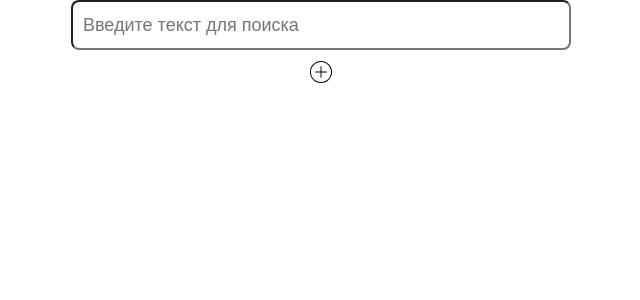
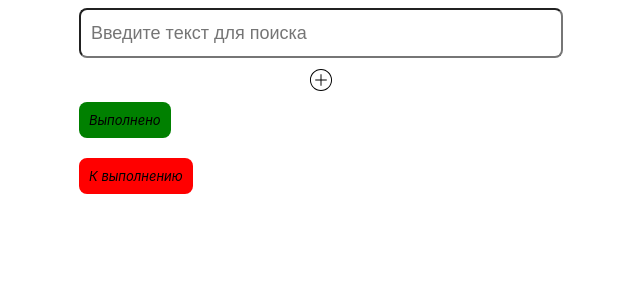
Before and after one commit to Amirka2/semecter_work_todo, a React (Create React App) app: page / in a window 1280 px wide. Shown: the top 300 px of the page, without its empty margins (319-959 px from the left). Built offline with nearby package versions, Linux system fonts and the light colour scheme.

Commit message:
feat: added memoization for filtered todo items, labels for checked and unchecked items

```diff
--- a/src/components/FilteredTodoItems/FilteredTodoItems.tsx
+++ b/src/components/FilteredTodoItems/FilteredTodoItems.tsx
@@ -1,4 +1,4 @@
-import React, {useState} from 'react';
+import React, {useMemo, useState} from 'react';
 import {useQuery} from "@tanstack/react-query";
 
 import {Multiplicator, Search, BaseTodoList} from "components";
@@ -16,6 +16,18 @@ export const FilteredTodoItems = () => {
 
   const [searchQuery, setSearchQuery] = useState('');
 
+  const filteredItems = useMemo(() => {
+    return allTodos?.filter(item => item.text.includes(searchQuery)) || []
+  }, [allTodos, isLoading, searchQuery]);
+
+  const checkedFilteredItems = useMemo(() => {
+    return filteredItems.filter(item => item.isChecked)
+  }, [filteredItems])
+
+  const uncheckedFilteredItems = useMemo(() => {
+    return filteredItems.filter(item => !item.isChecked)
+  }, [filteredItems])
+
   return isLoading ? (
     <p>loading</p>
     ) : (
@@ -25,9 +37,22 @@ export const FilteredTodoItems = () => {
         setSearchQuery={setSearchQuery}
       />
       <Multiplicator />
+      <Styles.LabelWrapper color={'green'}>
+        <Styles.Caption>
+          Выполнено
+        </Styles.Caption>
+      </Styles.LabelWrapper>
       <BaseTodoList
-        todoItems={allTodos?.filter(item => item.text.includes(searchQuery)) || []}
-        // FIXME засунуть в useCallback
+        todoItems={checkedFilteredItems}
+      />
+
+      <Styles.LabelWrapper color={'red'}>
+        <Styles.Caption>
+          К выполнению
+        </Styles.Caption>
+      </Styles.LabelWrapper>
+      <BaseTodoList
+        todoItems={uncheckedFilteredItems}
       />
     </Styles.Wrapper>
     )
--- a/src/components/FilteredTodoItems/styles.ts
+++ b/src/components/FilteredTodoItems/styles.ts
@@ -4,4 +4,23 @@ export const Wrapper = styled.div`
   display: flex;
   flex-direction: column;
   gap: 10px;
+
+  padding: 8px;
 `;
+
+export const LabelWrapper = styled.div<{
+  color: string
+}>`
+  display: inline-flex;
+  width: fit-content;
+
+  padding: 10px;
+  border-radius: 8px;
+
+  background-color: ${({color}) => color};
+`;
+
+export const Caption = styled.span`
+  font-size: 13px;
+  font-style: italic;
+`;
--- a/src/components/TodoItem/TodoItem.tsx
+++ b/src/components/TodoItem/TodoItem.tsx
@@ -106,7 +106,7 @@ export const TodoItem = ({
             />
             <Styles.OkWrapper>
               <Ok
-                onClick={() => handleSubmitEdit()}
+                onClick={handleSubmitEdit}
               />
             </Styles.OkWrapper>
           </Styles.ContentWrapper>
```
